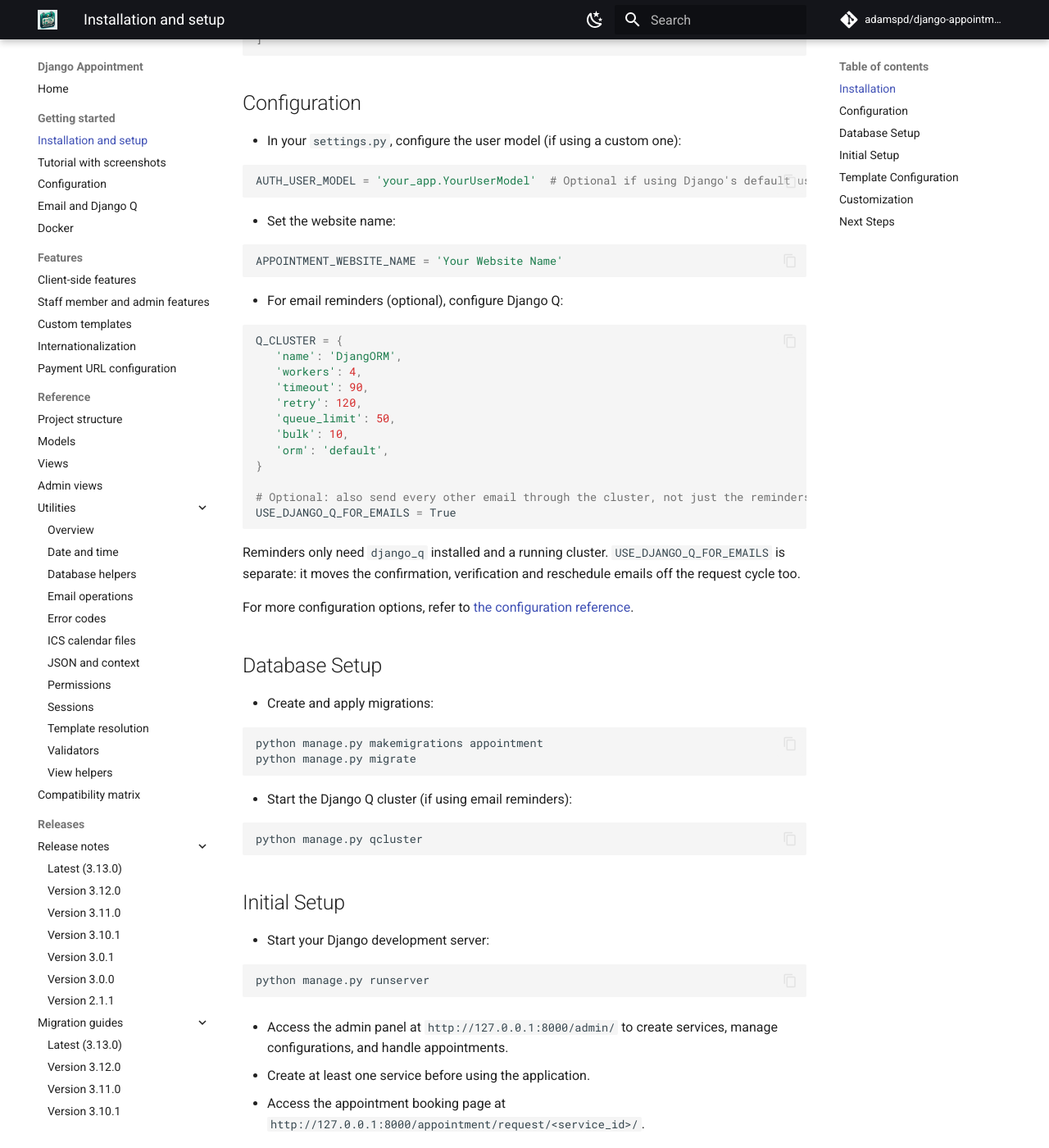
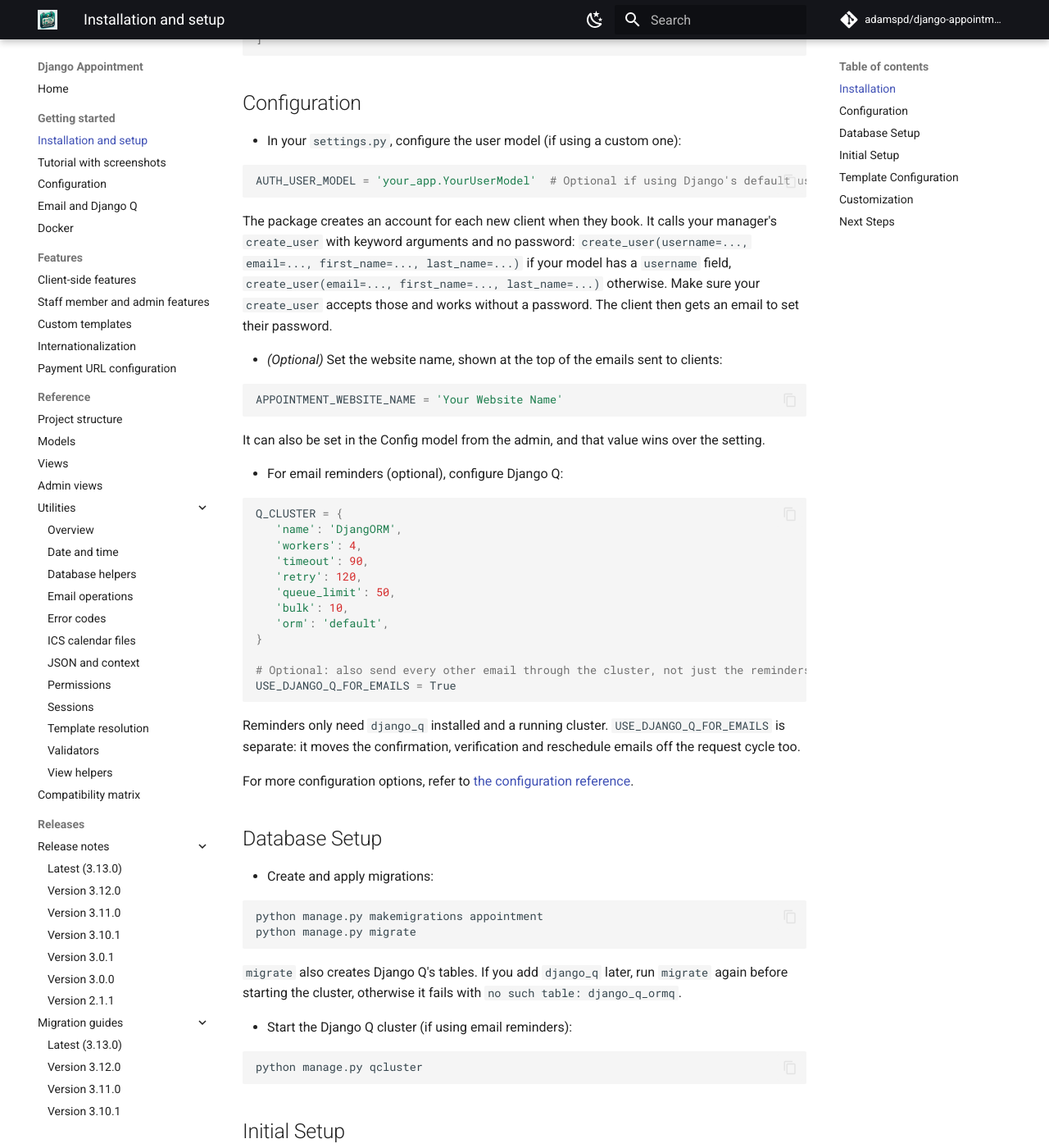
Before and after one commit to adamspd/django-appointment, an MkDocs documentation site: the page built from docs/getting-started.md, in a window 1280 px wide and 1400 px high, scrolled down 702 px. Shown: the whole window at 82% size. Built offline with MkDocs 1.6.1 and Material for MkDocs 9.7.7, drawn with Linux system fonts in a browser that asks for light colours; comment, search, counter and statistics services are not loaded; some of the changed text lies outside the part shown.

Commit message:
Align docs with the verified setup steps

````diff
--- a/docs/configuration.md
+++ b/docs/configuration.md
@@ -51,8 +51,8 @@
 APPOINTMENT_CLEANUP_DAYS = 7  # Delete unassociated appointment requests older than this many days
 ```
 
-If `django_q` is in your `INSTALLED_APPS`, a daily cleanup task is scheduled automatically when the app starts — you
-don't have to register anything. Without Django Q, nothing is scheduled and you can run the cleanup yourself:
+If `django_q` is in your `INSTALLED_APPS`, a daily cleanup task is scheduled automatically the next time you run
+`python manage.py migrate` — you don't have to register anything. Without Django Q, nothing is scheduled and you can run the cleanup yourself:
 
 ```bash
 python manage.py cleanup_appointment_requests
@@ -65,8 +65,8 @@
 
 ## Django Q Configuration:
 
-For email reminders with Django Q, you can configure the following settings after adding `django_q` to
-your `INSTALLED_APPS`:
+For email reminders with Django Q, install it (`pip install django-q2`), add `django_q` to your `INSTALLED_APPS`,
+then configure the following settings:
 
 ```python
 Q_CLUSTER = {
@@ -80,8 +80,8 @@
 }
 ```
 
-If those settings are not provided, the application won't send email reminders. You also have to
-run `python manage.py qcluster` to start the Django Q cluster.
+If those settings are not provided, the application won't send email reminders. Run `python manage.py migrate` to
+create Django Q's tables, then `python manage.py qcluster` to start the cluster, and keep it running.
 
 ### Sending all emails through Django Q
 
--- a/docs/getting-started.md
+++ b/docs/getting-started.md
@@ -16,7 +16,7 @@
    INSTALLED_APPS = [
        # other apps
        'appointment',
-       'django_q',  # Optional: for email reminders
+       'django_q',  # Optional: for email reminders (pip install django-q2)
    ]
    ```
 
@@ -39,11 +39,18 @@
    AUTH_USER_MODEL = 'your_app.YourUserModel'  # Optional if using Django's default user model
    ```
 
-- Set the website name:
+   The package creates an account for each new client when they book. It calls your manager's `create_user` with
+   keyword arguments and no password: `create_user(username=..., email=..., first_name=..., last_name=...)` if your
+   model has a `username` field, `create_user(email=..., first_name=..., last_name=...)` otherwise. Make sure your
+   `create_user` accepts those and works without a password. The client then gets an email to set their password.
+
+- *(Optional)* Set the website name, shown at the top of the emails sent to clients:
 
    ```python
    APPOINTMENT_WEBSITE_NAME = 'Your Website Name'
    ```
+
+   It can also be set in the Config model from the admin, and that value wins over the setting.
 
 - For email reminders (optional), configure Django Q:
 
@@ -76,6 +83,9 @@
    python manage.py migrate
    ```
 
+   `migrate` also creates Django Q's tables. If you add `django_q` later, run `migrate` again before starting the
+   cluster, otherwise it fails with `no such table: django_q_ormq`.
+
 - Start the Django Q cluster (if using email reminders):
 
    ```bash
@@ -93,6 +103,10 @@
 - Access the admin panel at `http://127.0.0.1:8000/admin/` to create services, manage configurations, and handle appointments.
 
 - Create at least one service before using the application.
+
+- Add at least one staff member who offers that service, and give them working hours. Without one, the booking page
+  has no slots to show. You can do it from the admin or from the staff pages at
+  `http://127.0.0.1:8000/appointment/app-admin/user-profile/`. The [tutorial](tutorial.md) shows each step.
 
 - Access the appointment booking page at `http://127.0.0.1:8000/appointment/request/<service_id>/`.
 
````
Also changed, not shown: INTERNATIONALIZATION.md (+3 -3 lines), README.md (+4 -3 lines).
